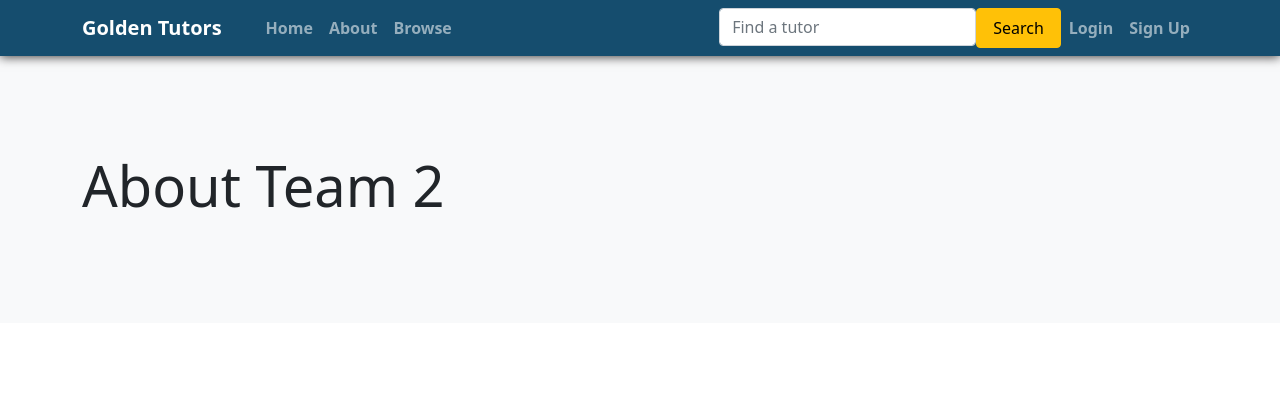
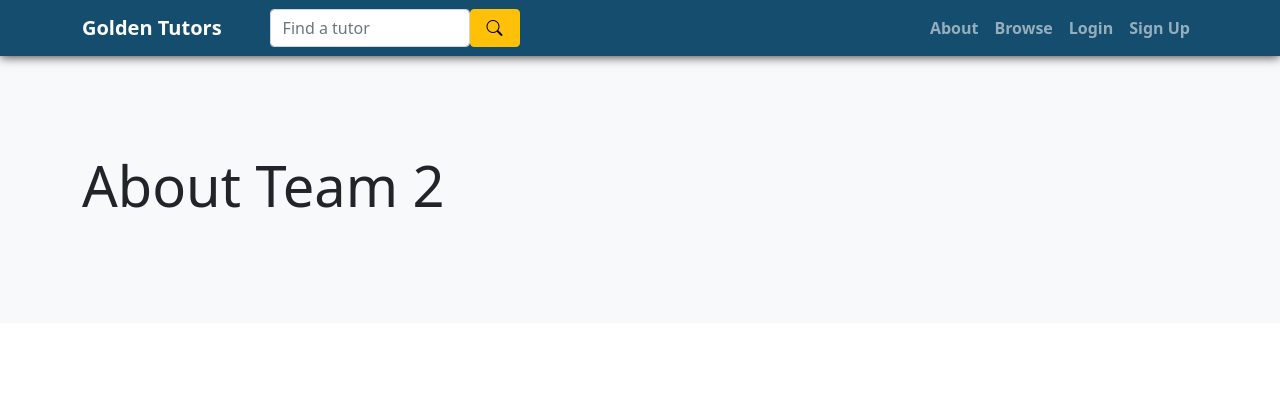
Before and after one commit to Zellineous/csc648-03-fa21-Team02-, a Flask app: page /about in a window 1280 px wide. Shown: the top 420 px of the page. Run offline with Flask 2, Linux system fonts and the light colour scheme; some libraries are stand-ins or nearby versions.

Commit message:
search displays correctly on resize + is functional

```diff
--- a/application/templates/layout.html
+++ b/application/templates/layout.html
@@ -14,6 +14,9 @@
   <!-- Bootstrap CSS file -->
   <link href="https://cdn.jsdelivr.net/npm/bootstrap@5.0.2/dist/css/bootstrap.min.css" rel="stylesheet">
 
+  <!-- Bootstrap Icons -->
+  <link rel="stylesheet" href="https://cdn.jsdelivr.net/npm/bootstrap-icons@1.5.0/font/bootstrap-icons.css">
+
   <!-- Custom CSS file -->
   <link rel="stylesheet" type="text/css" href="../static/home.css">
 </head>
@@ -23,32 +26,32 @@
   <!-- nav bar -->
   <nav class="navbar navbar-expand-lg navbar-dark fw-bold navbar-custom">
     <div class="container">
-      <a class="navbar-brand" href="/">Golden Tutors</a>
+      <a class="navbar-brand me-5" href="/">Golden Tutors</a>
+
+      <!-- dropdown -->
       <button class="navbar-toggler float-right" type="button" data-toggle="collapse" data-target="#main-nav">
         <span class="navbar-toggler-icon"></span>
       </button>
-      <div class="navbar-collapse collapse" style="padding-left: 20px;" id="main-nav">
-        <ul class="navbar-nav me-auto">
-          <li class="nav-item">
-            <a class="nav-link" href="/">Home</a>
-          </li>
+
+      <!-- links -->
+      <div class="navbar-collapse collapse" id="main-nav">
+        <ul class="navbar-nav">
+          <!-- nav search -->
+          <form action="/" method="post" class="navbar-nav d-flex flex-row">
+            <input type="text" class="form-control" style="max-width: 200px;" placeholder="Find a tutor">
+            <button type="submit" class="input-group-text shadow-none px-3 btn-warning" style="max-width: 50px;">
+              <i class="bi bi-search"></i>
+            </button>
+          </form>
+        </ul>
+
+        <ul class="navbar-nav ms-auto">
           <li class="nav-item">
             <a class="nav-link" href="/about">About</a>
           </li>
           <li class="nav-item">
             <a class="nav-link" href="/browse">Browse</a>
           </li>
-        </ul>
-
-              <!-- nav search -->
-   <form class="nav navbar-nav">
-     <div class ="form-group">
-       <input type="text" class="form-control" placeholder="Find a tutor">
-     </div>
-     <button type="submit" class="input-group-text shadow-none px-3 btn-warning">Search
-     </button>
-
-        <ul class="navbar-nav ms-auto">
           <li class="nav-item">
             <a class="nav-link" href="/login">Login</a>
           </li>
```
Lines whose indentation alone changed are shown as unchanged.
